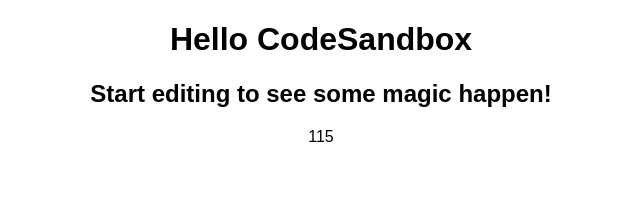
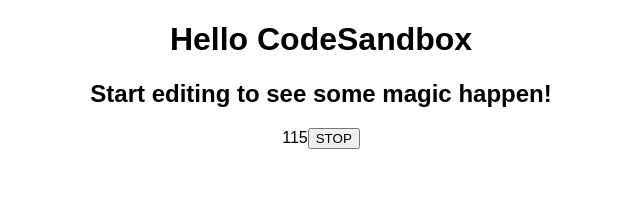
Before and after one commit to lenmorld2/react-cardio-timers-1-29, a React (Create React App) app: page / in a window 1280 px wide. Shown: the top 218 px of the page, without its empty margins (319-959 px from the left). Built offline with nearby package versions, Linux system fonts and the light colour scheme.

Commit message:
Stop timer on button click

```diff
--- a/src/Timer.js
+++ b/src/Timer.js
@@ -7,10 +7,12 @@
     this.state = {
       value: Number(this.props.initial)
     };
+
+    this.intervalRef = React.createRef();
   }
 
   componentDidMount() {
-    setInterval(() => {
+    this.intervalRef.current = setInterval(() => {
       if (this.state.value > 0) {
         this.setState((prevState) => ({
           value: prevState.value - 1
@@ -19,8 +21,17 @@
     }, 1000);
   }
 
+  stopTimer = () => {
+    clearInterval(this.intervalRef.current);
+  };
+
   render() {
-    return <div>{this.state.value}</div>;
+    return (
+      <div>
+        {this.state.value}
+        <button onClick={this.stopTimer}>STOP</button>
+      </div>
+    );
   }
 }
 
```
